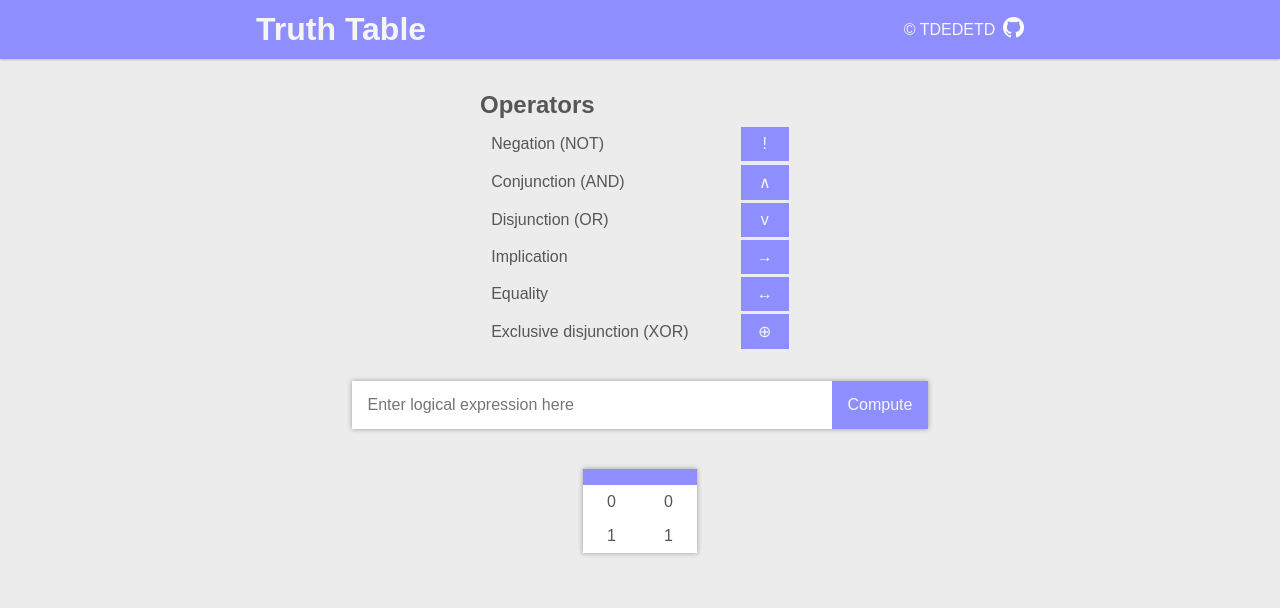
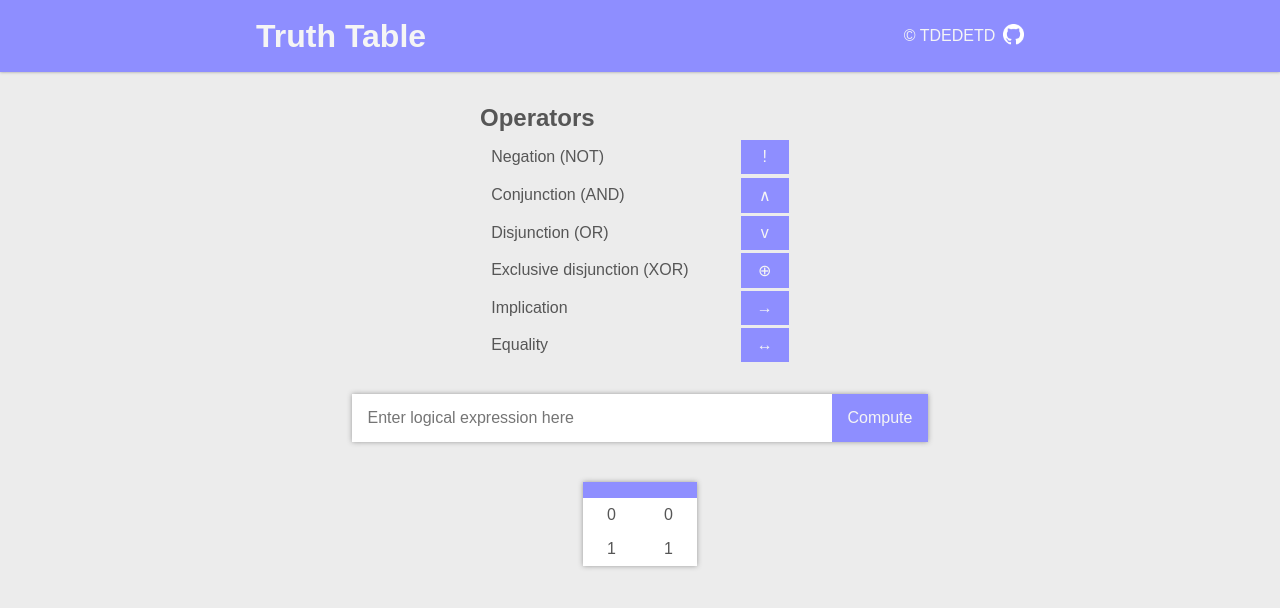
Before and after one commit to tdedetd/truth_table, an Angular app: page / in a window 1280 px wide. Both pictures are taken after a click on the button "Compute". Shown: the top 608 px of the page. Built offline with nearby package versions, Linux system fonts and the light colour scheme.

Commit message:
code review; signals

```diff
--- a/src/app/app.component.html
+++ b/src/app/app.component.html
@@ -5,6 +5,9 @@
     <div class="expr-input">
       <tt-expression-input (expressionChange)="onExpressionChange($event)"></tt-expression-input>
     </div>
-    <tt-table [expression]="expression"></tt-table>
+
+    @if (expression) {
+      <tt-table [expression]="expression"></tt-table>
+    }
   </main>
 </div>
--- a/src/app/app.component.ts
+++ b/src/app/app.component.ts
@@ -11,9 +11,6 @@ export class AppComponent {
 
   expression: LogicalExpression | null = null;
 
-  constructor() {
-  }
-
   onExpressionChange(expression: LogicalExpression) {
     this.expression = expression;
   }
--- a/src/app/components/expression-input/expression-input.component.ts
+++ b/src/app/components/expression-input/expression-input.component.ts
@@ -1,6 +1,5 @@
-import { AfterViewInit, ChangeDetectionStrategy, ChangeDetectorRef, Component, ElementRef, EventEmitter, OnDestroy, OnInit, Output, ViewChild } from '@angular/core';
+import { AfterViewInit, ChangeDetectionStrategy, ChangeDetectorRef, Component, ElementRef, OnDestroy, output, viewChild } from '@angular/core';
 import { Subscription } from 'rxjs';
-import { Operators } from 'src/app/misc/enums';
 import { LogicalExpression } from 'src/app/misc/logical-expression';
 import { ExpressionService } from 'src/app/services/expression.service';
 
@@ -11,41 +10,42 @@ import { ExpressionService } from 'src/app/services/expression.service';
     changeDetection: ChangeDetectionStrategy.OnPush,
     standalone: false
 })
-export class ExpressionInputComponent implements OnInit, AfterViewInit, OnDestroy {
+export class ExpressionInputComponent implements AfterViewInit, OnDestroy {
 
-  @ViewChild('textbox') textbox!: ElementRef;
+  public textbox = viewChild<ElementRef<HTMLInputElement>>('textbox');
 
-  @Output() expressionChange: EventEmitter<LogicalExpression> = new EventEmitter();
+  public expressionChange = output<LogicalExpression>();
+  public expression = '';
 
-  expression = '';
-
-  private inputSub!: Subscription;
-
+  private inputSub?: Subscription;
   private readonly allowedCharsRegex = new RegExp('^[a-zA-Z()]$');
 
-  constructor(private expr: ExpressionService,
-              private cd: ChangeDetectorRef) { }
+  constructor(
+    private expr: ExpressionService,
+    private cd: ChangeDetectorRef
+  ) { }
 
-  ngOnInit(): void {
+  public ngAfterViewInit(): void {
+    const elem = this.textbox()?.nativeElement;
+    elem?.focus();
+
+    this.inputSub = this.expr.operatorInput$.subscribe((char) => {
+      if (elem) {
+        this.insertChar(char, elem);
+      }
+    });
   }
 
-  ngAfterViewInit(): void {
-    const elem = this.textbox.nativeElement as HTMLInputElement;
-    elem.focus();
-
-    this.inputSub = this.expr.operatorInput$.subscribe(char => this.insertOperation(char, elem));
-  }
-
-  ngOnDestroy(): void {
+  public ngOnDestroy(): void {
     this.inputSub?.unsubscribe();
   }
 
-  compute() {
+  public compute(): void {
     const expr = this.expr.parse(this.expression);
     this.expressionChange.emit(expr);
   }
 
-  keydown(event: KeyboardEvent) {
+  public keydown(event: KeyboardEvent): void {
     const char = event.key;
     if (char.length !== 1) return;
     event.preventDefault();
@@ -55,7 +55,7 @@ export class ExpressionInputComponent implements OnInit, AfterViewInit, OnDestro
     }
   }
 
-  private insertChar(char: string, elem: HTMLInputElement) {
+  private insertChar(char: string, elem: HTMLInputElement): void {
     const selectionIndex = elem.selectionStart || 0;
     this.expression = [
       this.expression.slice(0, selectionIndex),
@@ -68,8 +68,4 @@ export class ExpressionInputComponent implements OnInit, AfterViewInit, OnDestro
     setTimeout(() => elem.setSelectionRange(selectionIndex + 1, selectionIndex + 1));
   }
 
-  private insertOperation(char: Operators, elem: HTMLInputElement) {
-    this.insertChar(char, elem);
-  }
-
 }
--- a/src/app/components/guide/guide.component.html
+++ b/src/app/components/guide/guide.component.html
@@ -1,8 +1,10 @@
 <div class="guide">
   <h2>Operators</h2>
   <ul>
-    <li *ngFor="let op of operators">{{ op.name }}
-      <button class="btn" (click)="onOperationClick(op.char)">{{ op.char }}</button>
-    </li>
+    @for (op of operators; track op.char) {
+      <li>{{ op.name }}
+        <button class="btn" (click)="onOperationClick(op.char)">{{ op.char }}</button>
+      </li>
+    }
   </ul>
 </div>
--- a/src/app/components/guide/guide.component.ts
+++ b/src/app/components/guide/guide.component.ts
@@ -1,6 +1,5 @@
-import { Component, OnInit } from '@angular/core';
+import { ChangeDetectionStrategy, Component } from '@angular/core';
 import { Operators } from 'src/app/misc/enums';
-import { IOperator } from 'src/app/misc/interfaces';
 import { OPERATORS } from 'src/app/misc/operators';
 import { ExpressionService } from 'src/app/services/expression.service';
 
@@ -8,18 +7,15 @@ import { ExpressionService } from 'src/app/services/expression.service';
     selector: 'tt-guide',
     templateUrl: './guide.component.html',
     styleUrls: ['./guide.component.scss'],
+    changeDetection: ChangeDetectionStrategy.OnPush,
     standalone: false
 })
-export class GuideComponent implements OnInit {
-
-  readonly operators: IOperator[] = OPERATORS;
+export class GuideComponent {
+  public readonly operators = OPERATORS.toSorted((a, b) => a.priority - b.priority);
 
   constructor(private expr: ExpressionService) { }
 
-  ngOnInit(): void {
-  }
-
-  onOperationClick(char: Operators) {
+  public onOperationClick(char: Operators): void {
     this.expr.operatorInput$.next(char);
   }
 
--- a/src/app/components/header/header.component.html
+++ b/src/app/components/header/header.component.html
@@ -3,9 +3,9 @@
     <div class="header">
       <h1>Truth Table</h1>
       <div class="creds">
-        <span class="creds__name">© TDEDETD</span>
-        <a target="_blank" href="https://github.com/tdedetd/truth_table">
-          <img class="creds__github" src="/assets/pics/GitHub-Mark-Light-32px.png" alt="Github" title="Github">
+        <p class="creds__name">© TDEDETD</p>
+        <a target="_blank" href="https://github.com/tdedetd/truth_table" rel="noopener noreferer">
+          <img class="creds__github" src="/assets/pics/GitHub-Mark-Light-32px.png" alt="cat in circle" title="Github">
         </a>
       </div>
     </div>
--- a/src/app/components/header/header.component.ts
+++ b/src/app/components/header/header.component.ts
@@ -1,16 +1,12 @@
-import { Component, OnInit } from '@angular/core';
+import { ChangeDetectionStrategy, Component } from '@angular/core';
 
 @Component({
     selector: 'tt-header',
     templateUrl: './header.component.html',
     styleUrls: ['./header.component.scss'],
+    changeDetection: ChangeDetectionStrategy.OnPush,
     standalone: false
 })
-export class HeaderComponent implements OnInit {
-
-  constructor() { }
-
-  ngOnInit(): void {
-  }
+export class HeaderComponent {
 
 }
--- a/src/app/components/table/table.component.html
+++ b/src/app/components/table/table.component.html
@@ -1,16 +1,26 @@
-<div *ngIf="childExpressions" class="table-container">
+<div class="table-container">
   <table>
     <thead>
       <tr>
-        <th *ngFor="let variable of variables">{{ variable }}</th>
-        <th *ngFor="let expr of childExpressions">{{ expr.toString() }}</th>
+        @for (variable of variables(); track $index) {
+          <th>{{ variable }}</th>
+        }
+        @for (expr of childExpressions(); track $index) {
+          <th>{{ expr.toString() }}</th>
+        }
       </tr>
     </thead>
     <tbody>
-      <tr *ngFor="let comb of combinations">
-        <td *ngFor="let variable of variables">{{ comb[variable] | tonumber }}</td>
-        <td *ngFor="let expr of childExpressions">{{ expr.solve(comb) | tonumber }}</td>
-      </tr>
+      @for (comb of combinations(); track $index) {
+        <tr>
+          @for (variable of variables(); track $index) {
+            <td>{{ comb[variable] | tonumber }}</td>
+          }
+          @for (expr of childExpressions(); track $index) {
+            <td>{{ expr.solve(comb) | tonumber }}</td>
+          }
+        </tr>
+      }
     </tbody>
   </table>
 </div>
--- a/src/app/components/table/table.component.ts
+++ b/src/app/components/table/table.component.ts
@@ -1,4 +1,4 @@
-import { ChangeDetectionStrategy, Component, Input, OnChanges } from '@angular/core';
+import { ChangeDetectionStrategy, Component, computed, input } from '@angular/core';
 import { LogicalExpression } from 'src/app/misc/logical-expression';
 import { Variables } from 'src/app/misc/types';
 import { ExpressionService } from 'src/app/services/expression.service';
@@ -10,25 +10,14 @@ import { ExpressionService } from 'src/app/services/expression.service';
     changeDetection: ChangeDetectionStrategy.OnPush,
     standalone: false
 })
-export class TableComponent implements OnChanges {
+export class TableComponent {
+  public expression = input.required<LogicalExpression>();
 
-  @Input() expression: LogicalExpression | null = null;
-
-  childExpressions: LogicalExpression[] | null = null;
-
-  combinations: Variables[] = [];
-
-  variables: string[] = [];
+  public childExpressions = computed(() => this.getExpressions(this.expression()).reverse());
+  public variables = computed(() => this.exprService.getVariables(this.expression()));
+  public combinations = computed(() => this.getCombinations(this.variables()));
 
   constructor(private exprService: ExpressionService) { }
-
-  ngOnChanges(): void {
-    if (this.expression) {
-      this.variables = this.exprService.getVariables(this.expression);
-      this.combinations = this.getCombinations(this.variables);
-      this.childExpressions = this.getExpressions(this.expression).reverse();
-    }
-  }
 
   private getCombinations(variables: string[]): Variables[] {
     const combinations = [];
@@ -46,15 +35,14 @@ export class TableComponent implements OnChanges {
   }
 
   private getExpressions(expression: LogicalExpression): LogicalExpression[] {
-    let res: LogicalExpression[] = [expression];
-
-    expression.operands
-      .filter(op => op instanceof LogicalExpression && op.operator)
-      .map(op => op as LogicalExpression)
-      .map(exp => new LogicalExpression(exp.operator, exp.operands))
-      .forEach(exp => res = [...res, ...this.getExpressions(exp as LogicalExpression)]);
-
-    return res;
+    return [
+      expression,
+      ...expression.operands
+        .filter((operand) => operand instanceof LogicalExpression)
+        .filter((expression) => expression.operator)
+        .map((expression) => new LogicalExpression(expression.operator, expression.operands))
+        .map((expression) => this.getExpressions(expression))
+        .flat(),
+    ];
   }
-
 }
--- a/tsconfig.json
+++ b/tsconfig.json
@@ -19,6 +19,7 @@
     "target": "ES2022",
     "module": "es2020",
     "lib": [
+      "ESNext",
       "es2020",
       "dom"
     ],
```
Also changed, not shown: 1 other file (tests, documents, lock files or other folders).
